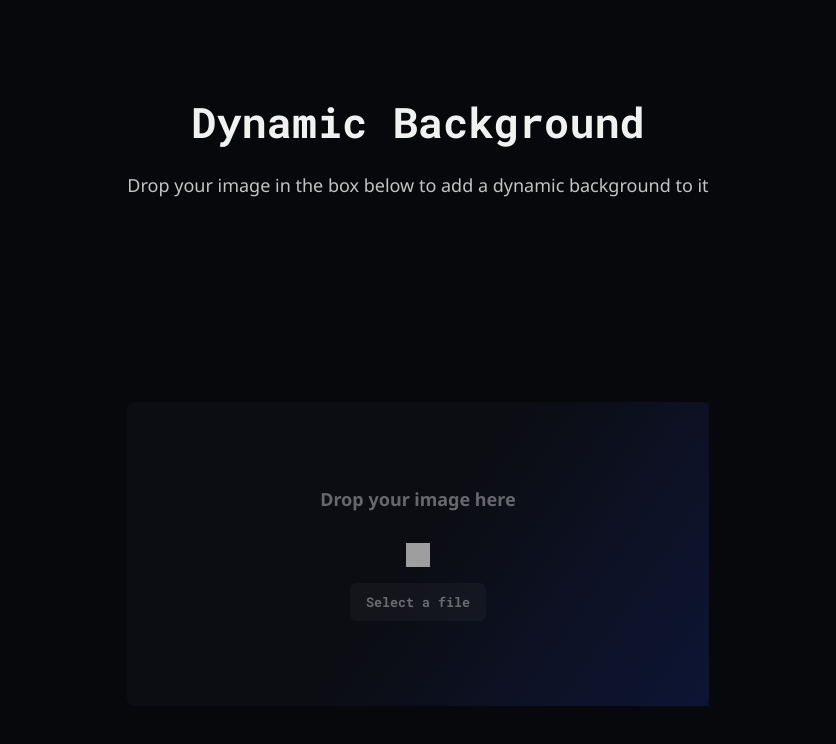
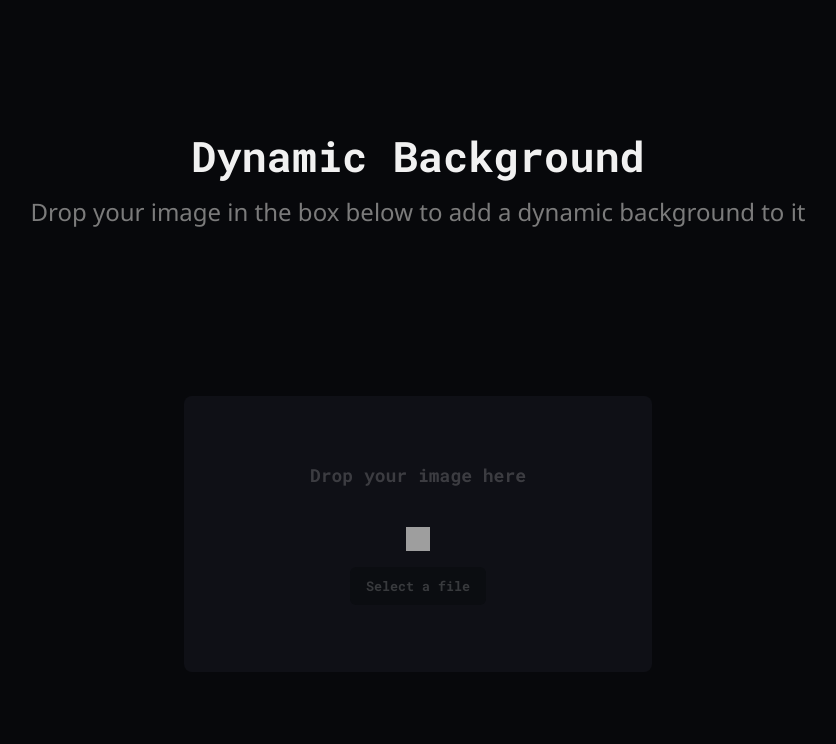
Before and after one commit to Colin-Farkas-Personal/dynamic-background, a Next.js app in the folder dynamic-background-app/: page / in a window 1280 px wide. Shown: the top 744 px of the page, without its empty margins (222-1058 px from the left). Built offline with nearby package versions, Linux system fonts and the light colour scheme; grey boxes are pictures that could not be loaded.

Commit message:
added partials and global variables

```diff
--- a/dynamic-background-app/src/components/DropImageCard.module.scss
+++ b/dynamic-background-app/src/components/DropImageCard.module.scss
@@ -1,4 +1,8 @@
-@use '../styles/_colors' as c;
+@use '../styles/styles';
+
+.card {
+    background-color: styles.$card-home-background;
+}
 
 .card {
     position: relative;
@@ -8,16 +12,15 @@
     gap: 16px;
     justify-content: center;
     align-items: center;
-    max-width: 100%;
-    height: 22rem;
 
+    width: 30vw;
+    height: 15vw;
+    max-width: 800px;
+    max-height: 400px;
     padding: 4.2rem;
     border-radius: 0.8rem;
 
-    // border: 2px solid c.$card-border--color;
-    background-color: c.$card-main--background-color;
-    // box-shadow: 0px 0px 150px 60px hsla(216, 95%, 45%, 0.2);
-
+    background-color: styles.$card-home-background;
     transition: scale 300ms;
 
     &::before {
@@ -29,7 +32,8 @@
         right: 0;
         bottom: 0;
         left: 0;
-        background: linear-gradient(125deg, rgba(c.$card-main--background-color, 0) 50%, rgba(18,68,245,.15) 100%);
+        // background: linear-gradient(125deg, rgba(styles.$card-home-background, 0) 50%, rgba(18,68,245,.15) 100%);
+        border-radius: 0.8rem;
     }
 
     &:hover {
@@ -37,24 +41,27 @@
         scale: 1.1;
 
         .card__text {
-            color: c.$white;
+            color: styles.$white;
         }
         .card__button {
-            background-color: c.$card-main--color--hover;
-            color: c.$white;
+            color: styles.$gray-500;
         }
     }
 
     &__text {
         font-size: 18px;
         font-weight: bold;
-        color: c.$card-main--color;
+        color: styles.$card-home-color;
+
+        @media all and (max-width: styles.$t) {
+            font-size: 14px;
+        }
     }
 
     &__icon {
         width: 24px;
         height: 24px;
-        color: c.$card-main--color;
+        color: styles.$card-home-color;
     }
 
 
@@ -65,18 +72,35 @@
 
         padding: 1rem 1.6rem;
         border-radius: 6px;
-        background-color: c.$card-main-button--color;
-        color: c.$card-main--color;
+        background-color: styles.$card-home-button-background;
+        color:  styles.$card-home-color;
         font-weight: bold;
 
         &:hover {
             cursor: pointer !important;
-            background-color: rgba(c.$dark, 0.4) !important;
-            color: c.$white !important;
+            background-color: styles.$card-home-button-background--hover !important;
+            color: styles.$white !important;
         }
         &:active {
-            color: c.$card-main--color !important;
+            color: styles.$card-home-color !important;
         }
+    }
 
+    @media all and (max-height: styles.$l) {
+        max-height: 300px;
+    }
+    @media all and (max-width: styles.$t) {
+        &:hover {
+            scale: none;
+        }
+    }
+    @media all and (max-width: styles.$ml) {
+        padding: 1rem 0;
+        height: auto;
+        width: 100%;
+
+        &:hover {
+            scale: none;
+        }
     }
 }
--- a/dynamic-background-app/src/components/DropImageCard.tsx
+++ b/dynamic-background-app/src/components/DropImageCard.tsx
@@ -1,24 +1,26 @@
 import React, { MouseEvent } from 'react';
 import { Component, useState } from 'react';
 import file from '@/assets/icons/file.svg';
-import getLinearGradient from '@/helpers/getGradient';
+import { getLinearGradientStyle, getBoxShadowStyle } from '@/helpers/getGradient';
 import styles from './DropImageCard.module.scss'
 import classNames from 'classnames';
 
 function DropImageCard() {
-    const [gradientStyle, setGradientStyle] = useState('');
 
     const handleHover = (e: React.MouseEvent<HTMLDivElement, globalThis.MouseEvent>) => {
         e.preventDefault();
 
-        const gradient = getLinearGradient();
+        const gradient = getLinearGradientStyle();
+        const boxShadow = getBoxShadowStyle();
         e.currentTarget.style.background = gradient;
+        e.currentTarget.style.boxShadow = boxShadow;
     };
     const handleLeave = (e: React.MouseEvent<HTMLDivElement, globalThis.MouseEvent>) => {
         e.preventDefault();
 
         // Test commit
-        e.currentTarget.style.background = "";
+        e.currentTarget.style.background = '';
+        e.currentTarget.style.boxShadow = '';
     }
 
     return (
@@ -28,7 +30,7 @@ function DropImageCard() {
             className={styles.card}
 
         >
-            <p className={classNames(styles['card__text'])}>Drop your image here</p>
+            <span className={classNames(styles['card__text'])}>Drop your image here</span>
             <img src={file} alt="file" className={classNames(styles['card__icon'])}/>
             <button type='button' className={classNames(styles['card__button'])}>Select a file</button>
         </div>
--- a/dynamic-background-app/src/pages/index.tsx
+++ b/dynamic-background-app/src/pages/index.tsx
@@ -18,15 +18,15 @@ export default function Home() {
         <meta name="viewport" content="width=device-width, initial-scale=1" />
       </Head>
       <main className={classNames(styles.home)}>
-        <div className={styles['home__body-section']}>
-        <section className={styles['home__header']}>
-          <h1>Dynamic Background</h1>
-          <p>Drop your image in the box below to add a dynamic background to it</p>
+        <section className={styles['home__body-section']}>
+          <div className={styles['home__header']}>
+            <h1>Dynamic Background</h1>
+            <p>Drop your image in the box below to add a dynamic background to it</p>
+          </div>
+          <div className={styles['home__drop-image-card']}>
+            <DropImageCard/>
+          </div>
         </section>
-        <section className={styles['home__drop-image-card']}>
-          <DropImageCard/>
-        </section>
-        </div>
       </main>
     </>
   )
--- a/dynamic-background-app/src/styles/Home.module.scss
+++ b/dynamic-background-app/src/styles/Home.module.scss
@@ -1,5 +1,8 @@
-@use '_colors.scss' as c;
-@use '_spacing.scss' as s;
+@use 'styles' as styles;
+
+.home {
+  background-color: styles.$gray-600;
+}
 
 .home {
   position: relative;
@@ -11,19 +14,42 @@
   height: 100vh;
   overflow-y: scroll;
 
-  background-color: c.$home--background-color;
+  background-color: styles.$home-background;
 
 
   & > * {
-    max-width: s.$l;
-    margin: 0 1rem;
+    position: relative;
+    max-width: styles.$ll;
+    text-align: center;
+    margin: 4vw;
+  }
 
-    text-align: center;
+  &__header {
+    h1 {
+      color: styles.$header-home-color;
+    }
+    p {
+      color: styles.$paragraph-home-color;
+    }
   }
 
   &__body-section {
     display: flex;
     flex-direction: column;
     justify-content: space-around;
+    align-items: center;
+  }
+
+  @media all and (max-width: styles.$mm) {
+    & > * {
+      max-width: styles.$ml;
+    }
+  }
+  @media all and (max-width: styles.$l) {
+    align-items: normal;
+
+    & > * {
+      max-width: styles.$t;
+    }
   }
 }
--- a/dynamic-background-app/src/styles/_colors.scss
+++ b/dynamic-background-app/src/styles/_colors.scss
@@ -1,23 +1,45 @@
+@use 'utilities/functions.scss' as functions;
+
+
+
 // COLORS
-$white: #f1f1f1;
-$grey: #c4c4c4;
-$grey-600: #969797;
-$grey-800: #595A5B;
-$dark: #07080B;
-$dark-100: #191a1f;
-$dark-200: #2a30350c;
-$dark-300: #0c0d13;
+$white: functions.color(oklch(95.81% 0 0), #f1f1f1);
+
+$gray-100: #e2e2e2;
+$gray-200: #d8d8d8;
+$gray-300: #c7c7c7;
+$gray-400: #bcbcbc;
+$gray-500: #a7a7a7;
+$gray-600: #919191;
+$gray-700: #7b7b7b;
+$gray-800: #555555;
+$gray-900: #3a3a3a;
+$gray-A100: #303438;
+$gray-A200: #1b1f22;
+
+$black: functions.color(oklch(13.46% 0.007 269), #07080b);
+$black-100: #0c0d13;
+$black-200: #0f1016;
+$black-300: #121317;
+$black-400: #17181c;
+$black-500: #222327;
+$black-600: #222327;
+$black-700: #2a30350c;
+$black-800: #2a30350c;
+$black-900: #2a30350c;
+
 
 // DEFAULT
-$header--default: $white;
-$subtitle--default: $grey;
-$paragraph--default: $grey;
-$button--default: $white;
-
-$home--background-color: $dark;
+$header-default-color: $white;
+$subtitle-default-color: $gray-300;
+$paragraph-default-color: $gray-700;
+$button-default-color: $white;
 
 // PAGES
-$card-main--background-color: $dark-300;
-$card-main--color: rgba($white, 0.4);
-$card-main-button--color: rgba($white, 0.03);
-$card-main--color--hover: rgba($dark, 0.2);
+$header-home-color: $white;
+$paragraph-home-color: $gray-700;
+$home-background: $black;
+$card-home-background: $black-200;
+$card-home-color: rgba($white, 0.2);
+$card-home-button-background: rgba($black, 40%);
+$card-home-button-background--hover: rgba($black, 50%);
--- a/dynamic-background-app/src/styles/_fonts.scss
+++ b/dynamic-background-app/src/styles/_fonts.scss
@@ -1,4 +1,5 @@
-@use '_colors.scss' as _c;
+@use 'colors';
+@use 'spacing';
 
 // FONTS
 @import url('https://fonts.googleapis.com/css2?family=Roboto+Mono:wght@400;700&display=swap');
@@ -9,16 +10,56 @@ h1 {
     font-size: 42px;
     font-weight: bold;
     font-family: 'Roboto Mono', monospace;
-    color: _c.$header--default;
+    color: colors.$header-default-color;
+    margin-bottom: 1.2rem;
+
+    @media all and (max-width: spacing.$t) {
+        font-size: 42px;
+        margin-bottom: 0.8rem;
+    }
+    @media all and (max-width: spacing.$mm) {
+        font-size: 24px;
+        margin-bottom: 0.6rem;
+    }
+}
+
+h2 {
+    font-size: 36px;
+    font-weight: bold;
+    font-family: 'Roboto Mono', monospace;
+    color: colors.$subtitle-default-color;
     margin-bottom: 2.4rem;
+
+    @media all and (max-width: spacing.$t) {
+        font-size: 24px;
+        margin-bottom: 1.8rem;
+    }
+}
+
+span {
+    font-size: 34px;
+    font-weight: bold;
+    font-family: 'Roboto Mono', monospace;
+    color: colors.$subtitle-default-color;
+    margin-bottom: 2.4rem;
+
+    @media all and (max-width: spacing.$t) {
+        font-size: 24px;
+        margin-bottom: 1.8rem;
+    }
 }
 
 p {
-    font-size: 18px;
+    font-size: 24px;
     font-weight: normal;
     font-family: 'Noto Sans', sans-serif;
-    color: _c.$paragraph--default;
+    color: colors.$paragraph-default-color;
     margin-bottom: 1.6rem;
+
+    @media all and (max-width: spacing.$t) {
+        font-size: 14px;
+        margin-bottom: 1rem;
+    }
 }
 
 button {
--- /dev/null
+++ b/dynamic-background-app/src/styles/styles.scss
@@ -0,0 +1,2 @@
+@forward "colors";
+@forward "spacing";
--- /dev/null
+++ b/dynamic-background-app/src/styles/utilities/functions.scss
@@ -0,0 +1,9 @@
+@function color($value, $fallback)
+{
+    $color: oklch($value);
+    @if type-of($color) == color {
+      @return $color;
+    } @else {
+      @return $fallback;
+    }
+}
```
Also changed, not shown: dynamic-background-app/src/helpers/getGradient.ts (+26 -12 lines), dynamic-background-app/src/styles/globals.scss (+5 -5 lines), dynamic-background-app/src/styles/utilities/mixins.scss (added).
